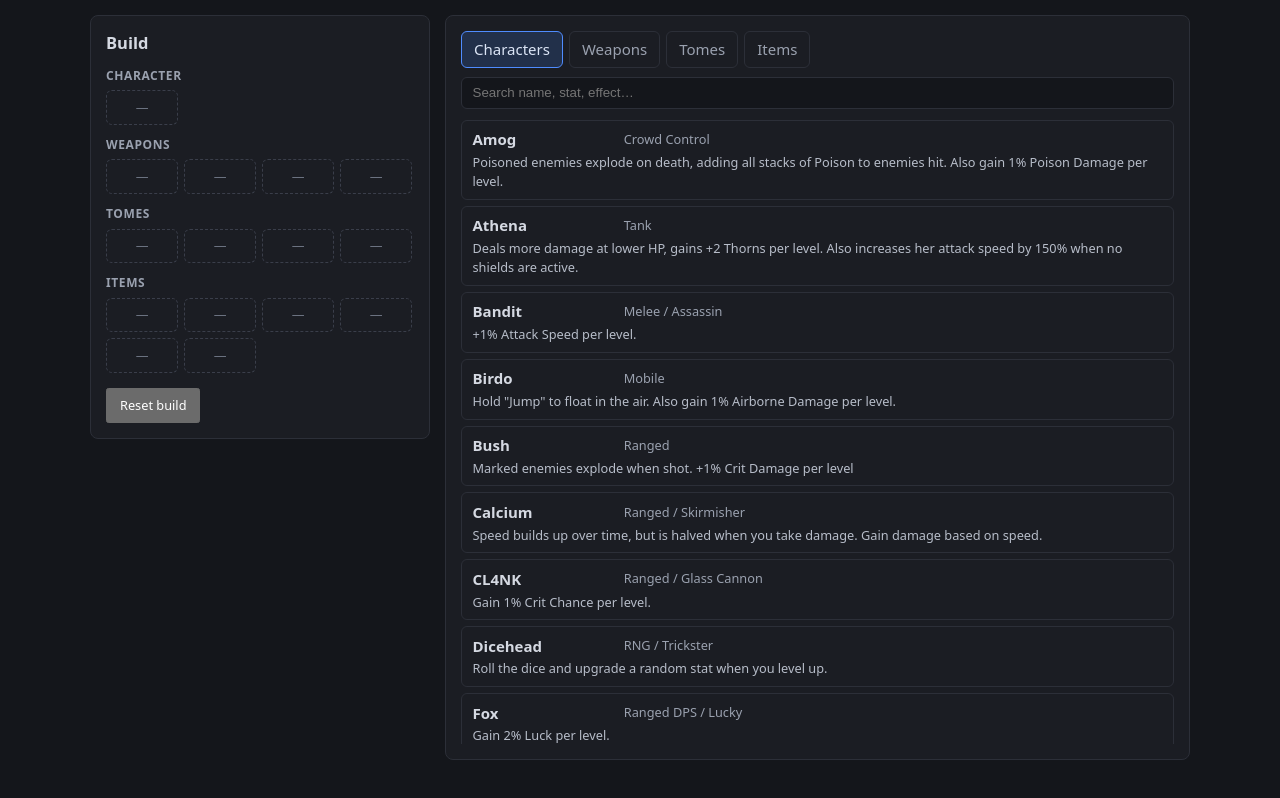
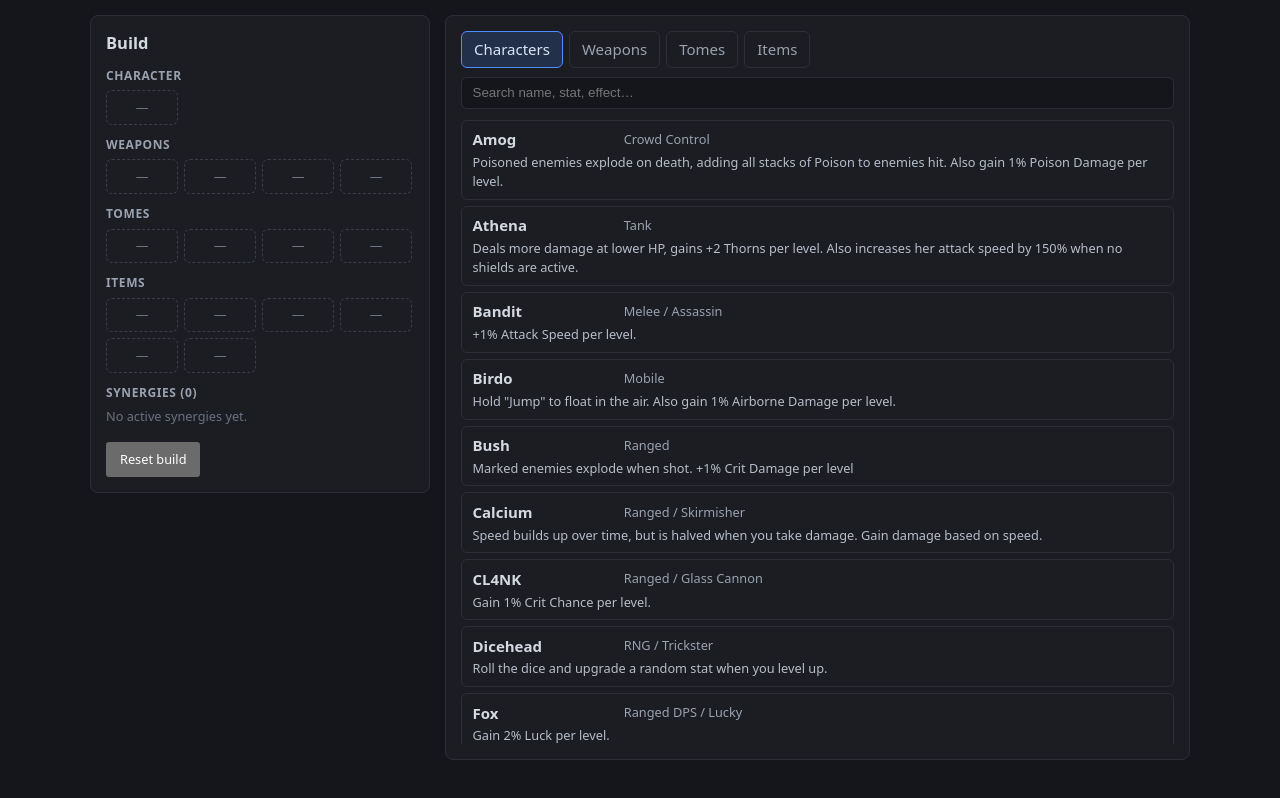
Before and after one commit to andre-lund/megabonk-builds, a React (Vite) app: page / in a window 1280 px wide. Built offline with nearby package versions, Linux system fonts and the light colour scheme.

Commit message:
feat: synergy display (T3)
Undirected synergy index from wiki Synergies links across all
entity kinds. Active pairs listed in the build panel; browser
entries that would link with current picks get a synergy badge.

```diff
--- a/src/App.css
+++ b/src/App.css
@@ -143,6 +143,41 @@
   font-size: 0.85rem;
 }
 
+.synergy-empty {
+  color: #6b7280;
+  font-size: 0.85rem;
+  margin: 0;
+}
+
+.synergy-list {
+  list-style: none;
+  margin: 0;
+  padding: 0;
+  display: grid;
+  gap: 0.25rem;
+  font-size: 0.85rem;
+}
+
+.synergy-list li {
+  color: #e8c76a;
+}
+
+.entry.linked {
+  border-color: #b9973f;
+}
+
+.synergy-badge {
+  margin-left: 0.5rem;
+  padding: 0.1rem 0.4rem;
+  border-radius: 4px;
+  background: #3a3220;
+  color: #e8c76a;
+  font-size: 0.7rem;
+  font-weight: 500;
+  text-transform: uppercase;
+  letter-spacing: 0.05em;
+}
+
 .no-results {
   color: #6b7280;
   padding: 0.5rem;
--- a/src/App.tsx
+++ b/src/App.tsx
@@ -14,11 +14,14 @@ import {
   type Build,
   type SlotKind,
 } from "./lib/build";
+import { activeSynergies, synergizesWithBuild, synergyIndex } from "./lib/synergy";
 
 const weapons = weaponsJson as Weapon[];
 const tomes = tomesJson as Tome[];
 const characters = charactersJson as Character[];
 const items = itemsJson as Item[];
+
+const synergyAdj = synergyIndex([weapons, tomes, characters, items]);
 
 type Tab = "character" | SlotKind;
 
@@ -79,6 +82,7 @@ export default function App() {
   const [query, setQuery] = useState("");
 
   const picked = useMemo(() => pickedNames(build), [build]);
+  const synergies = useMemo(() => activeSynergies(picked, synergyAdj), [picked]);
 
   const entries = useMemo(() => {
     const q = query.trim().toLowerCase();
@@ -118,6 +122,20 @@ export default function App() {
         <SlotRow label="Weapons" kind="weapon" slots={build.weapons} onClear={(k, i) => setBuild((b) => clearSlot(b, k, i))} />
         <SlotRow label="Tomes" kind="tome" slots={build.tomes} onClear={(k, i) => setBuild((b) => clearSlot(b, k, i))} />
         <SlotRow label="Items" kind="item" slots={build.items} onClear={(k, i) => setBuild((b) => clearSlot(b, k, i))} />
+        <div className="slot-group">
+          <h3>Synergies ({synergies.length})</h3>
+          {synergies.length === 0 ? (
+            <p className="synergy-empty">No active synergies yet.</p>
+          ) : (
+            <ul className="synergy-list">
+              {synergies.map((s) => (
+                <li key={`${s.a}|${s.b}`}>
+                  <span>{s.a}</span> ↔ <span>{s.b}</span>
+                </li>
+              ))}
+            </ul>
+          )}
+        </div>
         <button className="reset" onClick={() => setBuild(emptyBuild())}>
           Reset build
         </button>
@@ -140,15 +158,25 @@ export default function App() {
           />
         </div>
         <ul className="entries">
-          {entries.map((e) => (
-            <li key={e.name}>
-              <button className={picked.has(e.name) ? "entry picked" : "entry"} onClick={() => pick(e.name)}>
-                <span className="entry-name">{e.name}</span>
-                <span className="entry-subtitle">{e.subtitle}</span>
-                <span className="entry-detail">{e.detail}</span>
-              </button>
-            </li>
-          ))}
+          {entries.map((e) => {
+            const isPicked = picked.has(e.name);
+            const linked = !isPicked && synergizesWithBuild(e.name, picked, synergyAdj);
+            return (
+              <li key={e.name}>
+                <button
+                  className={isPicked ? "entry picked" : linked ? "entry linked" : "entry"}
+                  onClick={() => pick(e.name)}
+                >
+                  <span className="entry-name">
+                    {e.name}
+                    {linked && <span className="synergy-badge">synergy</span>}
+                  </span>
+                  <span className="entry-subtitle">{e.subtitle}</span>
+                  <span className="entry-detail">{e.detail}</span>
+                </button>
+              </li>
+            );
+          })}
           {entries.length === 0 && <li className="no-results">No matches.</li>}
         </ul>
       </section>
--- /dev/null
+++ b/src/lib/synergy.ts
@@ -0,0 +1,50 @@
+// Synergy links come from the wiki's Synergies sections and are directional in
+// the data (A lists B). For display they are treated as undirected: a synergy
+// is active when both endpoints are picked.
+export interface SynergyEntity {
+  name: string;
+  synergies: string[];
+}
+
+export interface SynergyPair {
+  a: string;
+  b: string;
+}
+
+/** Undirected adjacency over all known entities; links to unknown pages are dropped. */
+export function synergyIndex(groups: SynergyEntity[][]): Map<string, Set<string>> {
+  const known = new Set(groups.flat().map((e) => e.name));
+  const adj = new Map<string, Set<string>>();
+  const link = (a: string, b: string) => {
+    if (!adj.has(a)) adj.set(a, new Set());
+    adj.get(a)!.add(b);
+  };
+  for (const entity of groups.flat()) {
+    for (const target of entity.synergies) {
+      if (!known.has(target) || target === entity.name) continue;
+      link(entity.name, target);
+      link(target, entity.name);
+    }
+  }
+  return adj;
+}
+
+/** Pairs where both endpoints are picked, deduped, stable order. */
+export function activeSynergies(picked: Set<string>, adj: Map<string, Set<string>>): SynergyPair[] {
+  const pairs: SynergyPair[] = [];
+  const names = [...picked].sort();
+  for (let i = 0; i < names.length; i++) {
+    for (let j = i + 1; j < names.length; j++) {
+      if (adj.get(names[i])?.has(names[j])) pairs.push({ a: names[i], b: names[j] });
+    }
+  }
+  return pairs;
+}
+
+/** Would picking `name` link with anything already picked? */
+export function synergizesWithBuild(name: string, picked: Set<string>, adj: Map<string, Set<string>>): boolean {
+  const targets = adj.get(name);
+  if (!targets) return false;
+  for (const p of picked) if (p !== name && targets.has(p)) return true;
+  return false;
+}
```
Also changed, not shown: 3 other files (tests, documents, lock files or other folders).
